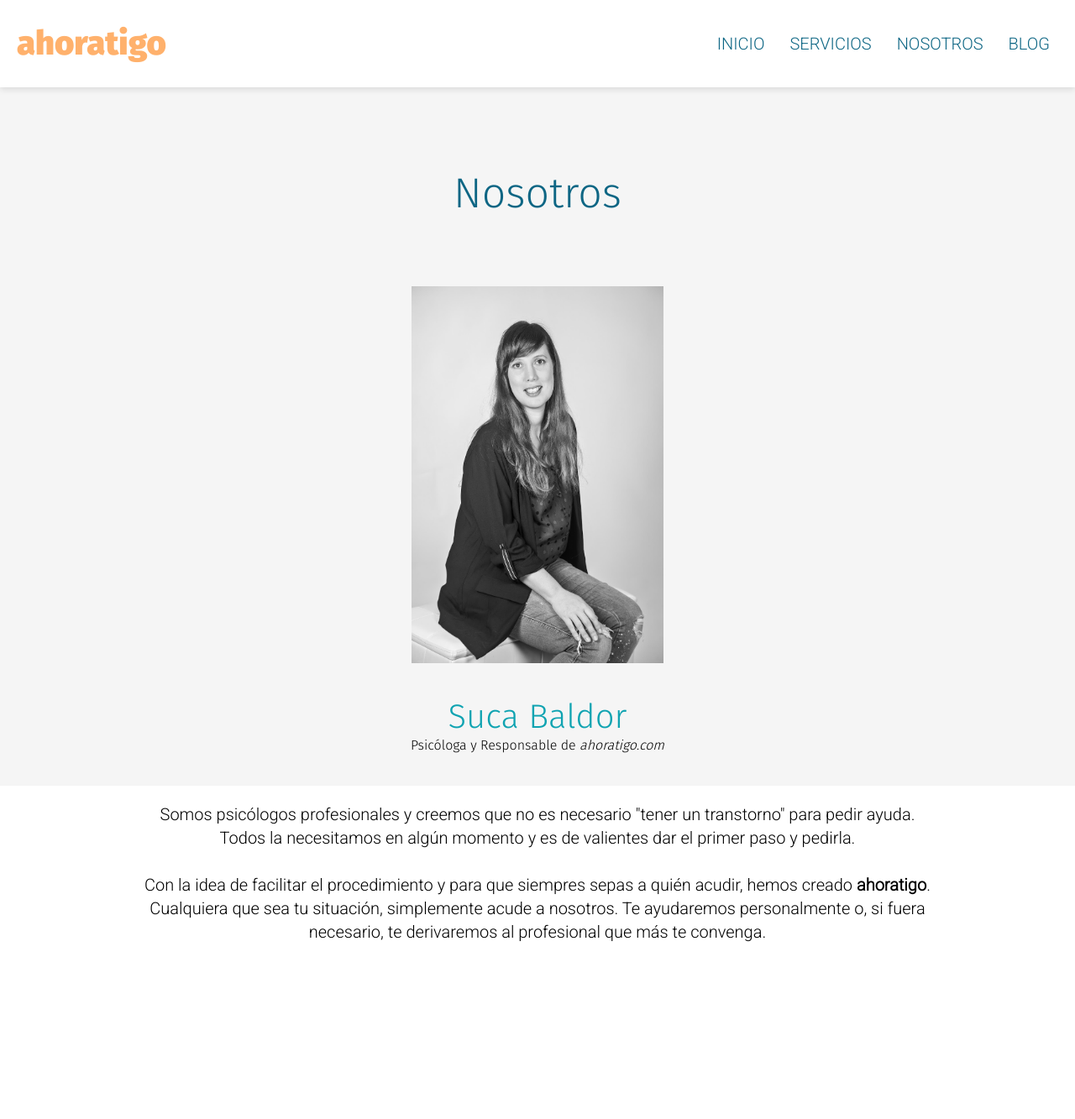
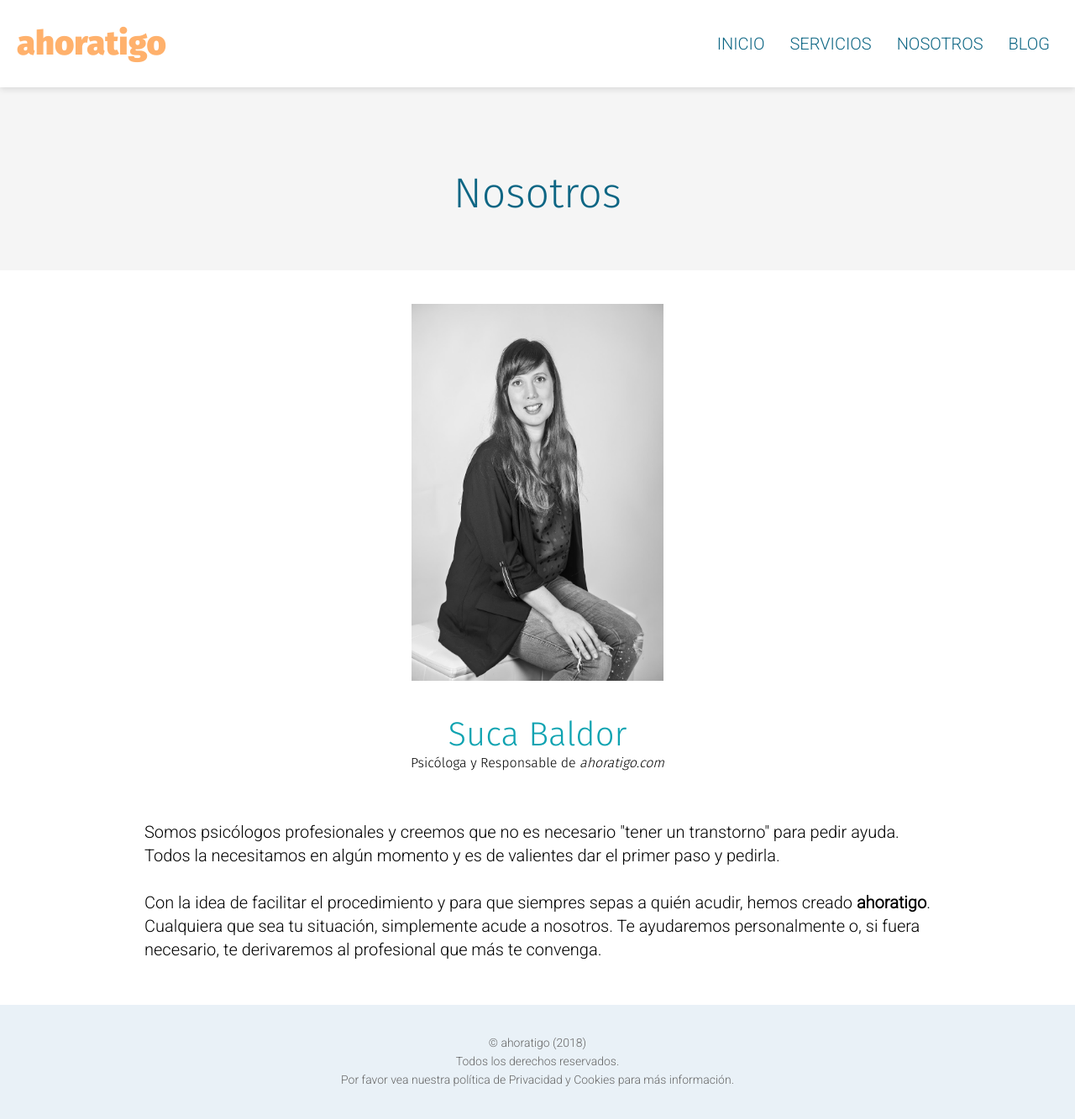
Before and after one commit to sukabal/sukabal.github.io, a Jekyll site: the page built from nosotros.html, in a window 1280 px wide and 1337 px high. Shown: the top 1333 px of the window at 84% size. Built offline with Jekyll 4.4.1, drawn with Linux system fonts in a browser that asks for light colours.

Commit message:
style: move footer to template + small changes

```diff
--- a/_layouts/default.html
+++ b/_layouts/default.html
@@ -53,6 +53,14 @@
     {{ content }}
 
   </div>
+
+  <footer class="footer bg-light-grey">
+    <p>© ahoratigo (2018)<br />
+      Todos los derechos reservados.<br />
+      Por favor vea nuestra política de Privacidad y Cookies para más información.
+    </p>
+  </footer>
+
   <script>
     function toggleResponsiveMenu() {
       var navbar = document.querySelector(".navbar");
--- a/nosotros.html
+++ b/nosotros.html
@@ -2,9 +2,12 @@
 layout: default
 title: Conócenos
 ---
+
 <section class="band bg-grey">
   <h1 class="pageTitle">Nosotros</h1>
-  <br />
+</section>
+
+<section class="band bg-white">
   <img class="profileImg" src="/media/profile.jpg">
   <span class="profileName">Suca Baldor</span>
   <span>Psicóloga y Responsable de <em>ahoratigo.com</em></span>
@@ -12,12 +15,13 @@ title: Conócenos
 </section>
 
 <section class="band bg-white">
-  <p class="section-paragraph">
+  <p class="section-paragraph" style="text-align: left;">
     Somos psicólogos profesionales y creemos que no es necesario "tener un transtorno" para pedir ayuda. Todos
     la necesitamos en algún momento y es de valientes dar el primer paso y pedirla.
   </p>
-  <p class="section-paragraph">
-    Con la idea de facilitar el procedimiento y para que siempres sepas a quién acudir, hemos creado <strong>ahoratigo</strong>.
+  <p class="section-paragraph" style="text-align: left;">
+    Con la idea de facilitar el procedimiento y para que siempres sepas a quién acudir, hemos creado
+    <strong>ahoratigo</strong>.
     Cualquiera que sea tu situación, simplemente acude a nosotros. Te ayudaremos personalmente o, si fuera necesario,
     te derivaremos al profesional que más te convenga.
   </p>
--- a/servicio-chat.html
+++ b/servicio-chat.html
@@ -11,6 +11,10 @@ title: Servicio de Chat
     <div class="service-price">
       <span>8</span>€
     </div>
+    <p>
+      Si tienes una pregunta breve o muy concreta o simplemente te encuentras más cómodo chateando, utiliza este medio
+      (disponible en WhatsApp y Telegram)
+    </p>
     <div id="paypal-button-container"></div>
 
   </div>
--- a/servicios.html
+++ b/servicios.html
@@ -8,7 +8,8 @@ title: Nuestros servicios para ti
 </section>
 
 <section class="band band--mini">
-  <p class="section-paragraph section-paragraph--small" style="border: 1px #ffb16c solid; padding: 35px;">
+  <p class="section-paragraph section-paragraph--small"
+    style="border: 1px #ffb16c solid; padding: 35px; text-align: left;">
     Situaciones tan comunes como una pelea con tu pareja, no saber cómo mejorar en tu trabajo... Tal vez pensar que
     eres una mala madre o padre y no saber qué hacer con tus hijos... O simplemente estar triste y no saber porqué...
     <strong>Acude a nosotros y siéntete mejor contigo y con los demás.</strong>
@@ -38,7 +39,8 @@ title: Nuestros servicios para ti
         <p class="service-mini-text">Si prefieres contarnos tu situación de forma más pausada
           y/o
           extensa, mándanos un correo y te responderemos con
-          información detallada sobre tus dudas y con herramientas o ejercicios que te serán muy útiles para mejorar.</p>
+          información detallada sobre tus dudas y con herramientas o ejercicios que te serán muy útiles para mejorar.
+        </p>
       </div>
     </div>
 
```
Also changed, not shown: other parts of servicio-chat.html (+1 -1 lines), index.html (+8 -12 lines).
